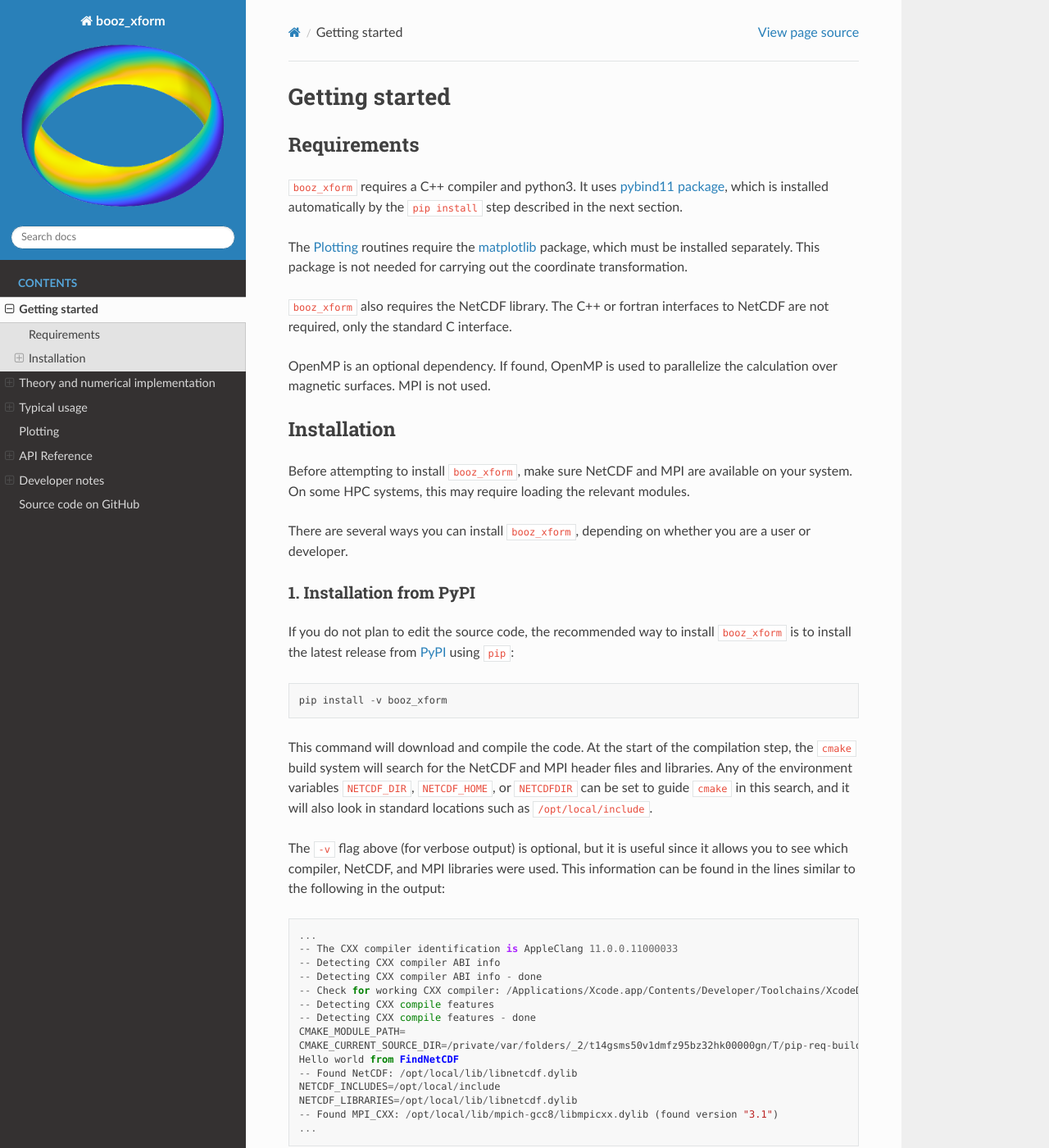
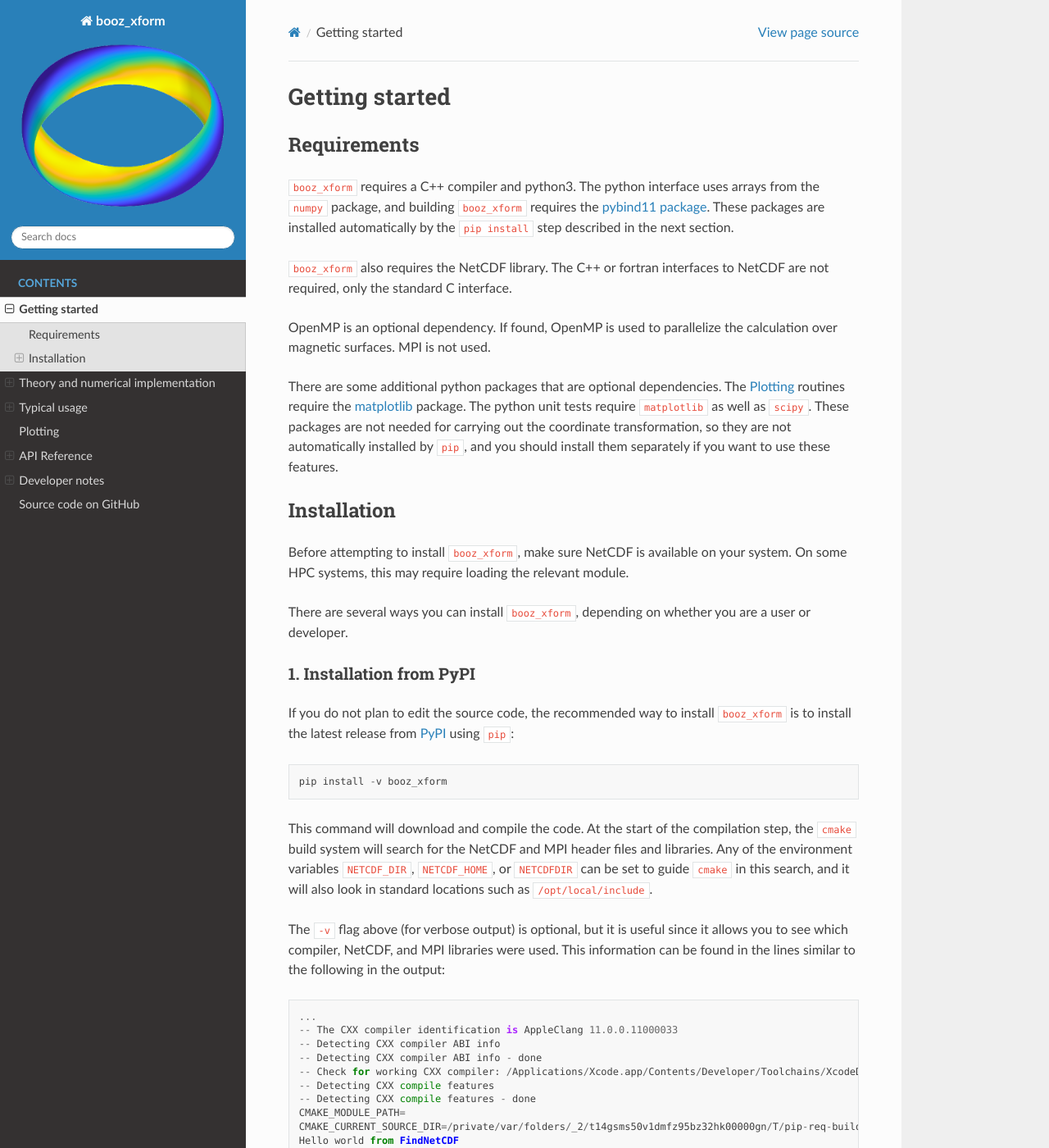
Before and after one commit to hiddenSymmetries/booz_xform, a Sphinx documentation site: the page built from docs/source/getting_started.rst, in a window 1280 px wide and 1400 px high. Shown: the whole window at 82% size. Built offline with Sphinx 7.4.7 and the Read the Docs theme 2.0.0, drawn with Linux system fonts in a browser that asks for light colours; some of the changed text lies outside the part shown.

Commit message:
Removed scipy from dependencies

```diff
--- a/docs/source/developer.rst
+++ b/docs/source/developer.rst
@@ -22,6 +22,9 @@
 
 Python tests
 ************
+
+The python tests require the packages ``scipy`` and ``matplotlib``,
+which the core part of ``booz_xform`` does not require.
 
 Python tests are based on the standard ``unittest`` python module.
 Source code for the python tests is located in the ``tests`` directory.
--- a/docs/source/getting_started.rst
+++ b/docs/source/getting_started.rst
@@ -5,15 +5,12 @@
 Requirements
 ^^^^^^^^^^^^
 
-``booz_xform`` requires a C++ compiler and python3. It uses `pybind11
-package <https://pybind11.readthedocs.io/en/stable/>`_, which is
+``booz_xform`` requires a C++ compiler and python3.  The python
+interface uses arrays from the ``numpy`` package, and building
+``booz_xform`` requires the `pybind11 package
+<https://pybind11.readthedocs.io/en/stable/>`_.  These packages are
 installed automatically by the ``pip install`` step described in the
 next section.
-
-The :doc:`plotting` routines require the `matplotlib
-<https://matplotlib.org/>`_ package, which must be installed
-separately. This package is not needed for carrying out the coordinate
-transformation.
 
 ``booz_xform`` also requires the NetCDF library. The C++ or fortran
 interfaces to NetCDF are not required, only the standard C interface.
@@ -21,12 +18,20 @@
 OpenMP is an optional dependency. If found, OpenMP is used to
 parallelize the calculation over magnetic surfaces.  MPI is not used.
 
+There are some additional python packages that are optional dependencies.
+The :doc:`plotting` routines require the `matplotlib
+<https://matplotlib.org/>`_ package.  The python unit tests require
+``matplotlib`` as well as ``scipy``.  These packages are not needed for
+carrying out the coordinate transformation, so they are not
+automatically installed by ``pip``, and you should install them
+separately if you want to use these features.
+
 Installation
 ^^^^^^^^^^^^
 
-Before attempting to install ``booz_xform``, make sure NetCDF and MPI
-are available on your system. On some HPC systems, this may require
-loading the relevant modules.
+Before attempting to install ``booz_xform``, make sure NetCDF
+is available on your system. On some HPC systems, this may require
+loading the relevant module.
 
 There are several ways you can install ``booz_xform``, depending on
 whether you are a user or developer.
@@ -65,16 +70,15 @@
   -- Found NetCDF: /opt/local/lib/libnetcdf.dylib
   NETCDF_INCLUDES=/opt/local/include
   NETCDF_LIBRARIES=/opt/local/lib/libnetcdf.dylib
-  -- Found MPI_CXX: /opt/local/lib/mpich-gcc8/libmpicxx.dylib (found version "3.1")
   ...
 
 To change the compiler that is used to build the code, you can insert
 ``CXX=`` followed by the compiler name before ``pip``. For example, to
-use the Intel compiler ``mpiicpc``, use
+use the Intel compiler ``icpc``, use
 
 .. code-block::
 
-  CXX=mpiicpc pip install -v booz_xform
+  CXX=icpc pip install -v booz_xform
 
 If the installation is successful, ``booz_xform`` will be added to
 your python environment. You should now be able to import the module
--- a/setup.py
+++ b/setup.py
@@ -138,10 +138,7 @@
     package_dir={'':'src'},
     ext_modules=[CMakeExtension("booz_xform._booz_xform")],
     cmdclass={"build_ext": CMakeBuild},
-    install_requires=[
-        'numpy',
-        'scipy'
-    ],
+    install_requires=['numpy'],
     # The next line makes the executable available:
     data_files = [('bin', ['xbooz_xform'])],
     test_suite='tests',
```
Also changed, not shown: 1 other file.
